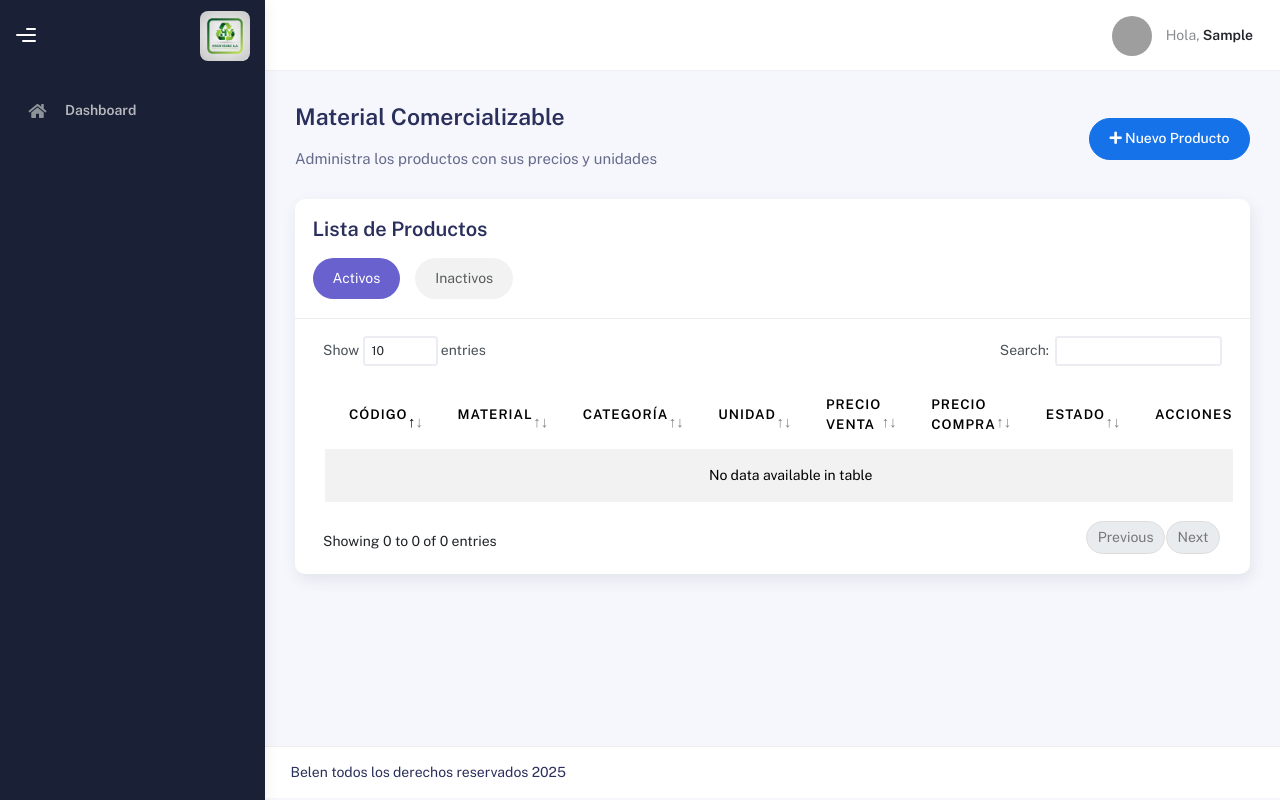
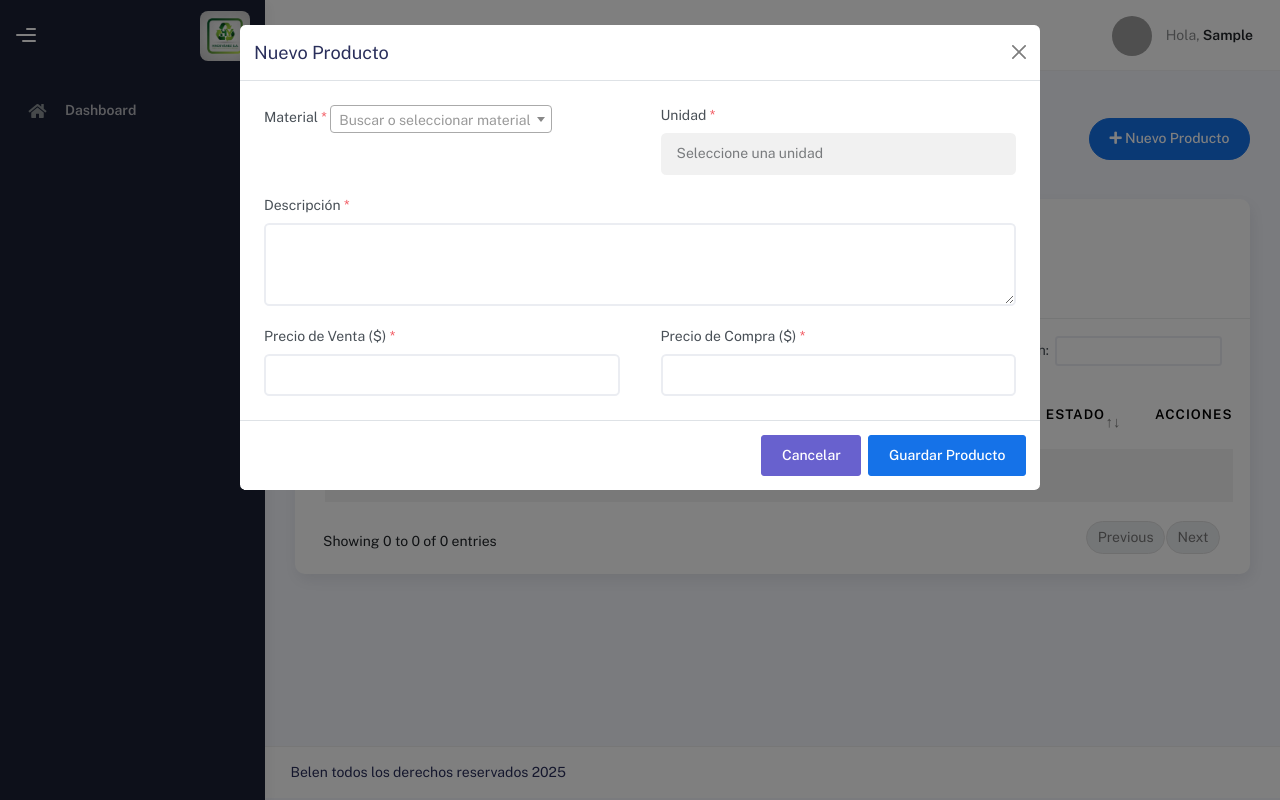
Before and after one commit to Jordan-dito/sistema_reciclaje, a PHP site: page /sistema_reciclaje/productos/index.php in a window 1280 px wide, after a click on "Nuevo Producto". Run offline with PHP 8.4, Linux system fonts and the light colour scheme; the visitor is signed in with stand-in values (Sample User, id 1); data that the repository does not hold is empty; grey boxes are pictures that could not be loaded.

Commit message:
Mejoras en modulo productos: autocompletado de unidades y prevencion de duplicados

```diff
--- a/productos/index.php
+++ b/productos/index.php
@@ -128,6 +128,63 @@ if (!$auth->isAuthenticated()) {
       </div>
     </div>
 
+    <!-- Modal Agregar Producto -->
+    <div class="modal fade" id="modalAgregarProducto" tabindex="-1" aria-hidden="true" data-bs-backdrop="static" data-bs-keyboard="false">
+      <div class="modal-dialog modal-lg">
+        <div class="modal-content">
+          <div class="modal-header">
+            <h5 class="modal-title">Nuevo Producto</h5>
+            <button type="button" class="btn-close" data-bs-dismiss="modal" aria-label="Close"></button>
+          </div>
+          <div class="modal-body">
+            <form id="formAgregarProducto">
+              <div class="row">
+                <div class="col-md-6">
+                  <div class="form-group">
+                    <label for="material_id">Material <span class="text-danger">*</span></label>
+                    <select id="material_id" name="material_id" class="form-control" required>
+                      <option value="">Seleccione un material</option>
+                    </select>
+                  </div>
+                </div>
+                <div class="col-md-6">
+                  <div class="form-group">
+                    <label for="unidad_id">Unidad <span class="text-danger">*</span></label>
+                    <select id="unidad_id" name="unidad_id" class="form-control" required disabled>
+                      <option value="">Seleccione una unidad</option>
+                    </select>
+                  </div>
+                </div>
+                <div class="col-md-12">
+                  <div class="form-group">
+                    <label for="descripcion">Descripción <span class="text-danger">*</span></label>
+                    <textarea id="descripcion" name="descripcion" class="form-control" rows="3" required></textarea>
+                  </div>
+                </div>
+                <div class="col-md-6">
+                  <div class="form-group">
+                    <label for="precio_venta">Precio de Venta ($) <span class="text-danger">*</span></label>
+                    <input type="number" id="precio_venta" name="precio_venta" class="form-control" step="0.01" min="0.01" required>
+                  </div>
+                </div>
+                <div class="col-md-6">
+                  <div class="form-group">
+                    <label for="precio_compra">Precio de Compra ($) <span class="text-danger">*</span></label>
+                    <input type="number" id="precio_compra" name="precio_compra" class="form-control" step="0.01" min="0.01" required>
+                  </div>
+                </div>
+                <input type="hidden" id="estado" name="estado" value="activo">
+              </div>
+            </form>
+          </div>
+          <div class="modal-footer">
+            <button type="button" class="btn btn-secondary" data-bs-dismiss="modal">Cancelar</button>
+            <button type="button" class="btn btn-primary" id="btnGuardarProducto">Guardar Producto</button>
+          </div>
+        </div>
+      </div>
+    </div>
+
     <!-- Modal Editar Producto -->
     <div class="modal fade" id="modalEditarProducto" tabindex="-1" aria-hidden="true" data-bs-backdrop="static" data-bs-keyboard="false">
       <div class="modal-dialog modal-lg">
@@ -212,6 +269,9 @@ if (!$auth->isAuthenticated()) {
       include __DIR__ . '/../includes/footer-scripts.php';
     ?>
     <script>
+      var materialesList = [];
+      var productosList = [];
+
       function cargarMateriales() {
         $.ajax({
           url: 'api.php?action=materiales',
@@ -223,20 +283,19 @@ if (!$auth->isAuthenticated()) {
               var selectEdit = $('#edit_material_id');
               selectAdd.html('<option value="">Seleccione un material</option>');
               selectEdit.html('<option value="">Seleccione un material</option>');
+
+              materialesList = response.data;
               response.data.forEach(function(mat) {
                 selectAdd.append('<option value="' + mat.id + '">' + mat.nombre + '</option>');
                 selectEdit.append('<option value="' + mat.id + '">' + mat.nombre + '</option>');
               });
 
-              // Inicializar Select2 con búsqueda si no está ya inicializado
               if (!selectAdd.hasClass('select2-hidden-accessible')) {
                 selectAdd.select2({
                   placeholder: 'Buscar o seleccionar material',
                   allowClear: true,
                   dropdownParent: $('#modalAgregarProducto')
                 });
-              } else {
-                selectAdd.trigger('change');
               }
 
               if (!selectEdit.hasClass('select2-hidden-accessible')) {
@@ -245,8 +304,6 @@ if (!$auth->isAuthenticated()) {
                   allowClear: true,
                   dropdownParent: $('#modalEditarProducto')
                 });
-              } else {
-                selectEdit.trigger('change');
               }
             }
           }
@@ -279,7 +336,6 @@ if (!$auth->isAuthenticated()) {
           "language": { "url": "//cdn.datatables.net/plug-ins/1.11.5/i18n/es-ES.json" }
         });
 
-        var productosList = [];
         var estadoActual = 'activos';
 
         window.cambiarFiltroEstado = function(nuevoEstado) {
@@ -290,9 +346,45 @@ if (!$auth->isAuthenticated()) {
         cargarMateriales();
         cargarUnidades();
 
-        // Inicializar Select2 cuando se abre el modal de agregar
+        $('#material_id').on('change', function() {
+          var selectedMaterialId = $(this).val();
+          var selectUnidad = $('#unidad_id');
+
+          if (selectedMaterialId) {
+            // 1. Buscar si ya hay un producto ACTIVO (para evitar duplicados)
+            var productoActivo = productosList.find(function(p) {
+              return p.material_id == selectedMaterialId && p.estado === 'activo';
+            });
+
+            if (productoActivo) {
+              swal({
+                title: "Material ya registrado",
+                text: "Este material ya tiene un producto activo (Código: " + productoActivo.nombre + "). No puede registrarlo de nuevo.",
+                icon: "error"
+              });
+              $(this).val(null).trigger('change');
+              selectUnidad.val('').trigger('change').prop('disabled', true);
+              return;
+            }
+
+            // 2. Buscar si el material ya se ha usado antes (para sugerir la unidad)
+            var registroPrevio = productosList.find(function(p) {
+              return p.material_id == selectedMaterialId;
+            });
+
+            if (registroPrevio) {
+              // Si existe un registro previo, autocompletar la unidad y bloquear
+              selectUnidad.val(registroPrevio.unidad_id).trigger('change').prop('disabled', true);
+            } else {
+              // Si es un material totalmente nuevo, permitir elegir unidad
+              selectUnidad.val('').trigger('change').prop('disabled', false);
+            }
+          } else {
+            selectUnidad.val('').trigger('change').prop('disabled', true);
+          }
+        });
+
         $('#modalAgregarProducto').on('shown.bs.modal', function() {
-          // Asegurar que Select2 esté inicializado para Material
           if (!$('#material_id').hasClass('select2-hidden-accessible')) {
             $('#material_id').select2({
               placeholder: 'Buscar o seleccionar material',
@@ -300,29 +392,28 @@ if (!$auth->isAuthenticated()) {
               dropdownParent: $('#modalAgregarProducto')
             });
           }
+          $('#unidad_id').prop('disabled', true);
+          $('#material_id').val(null).trigger('change');
         });
 
-        // Limpiar Select2 y validación cuando se cierra el modal de agregar
         $('#modalAgregarProducto').on('hidden.bs.modal', function() {
           $('#material_id').val(null).trigger('change');
-          $('#nombre').removeClass('is-valid is-invalid');
-          $('#nombre').next('.invalid-feedback').remove();
+          $('#unidad_id').val('').trigger('change').prop('disabled', true);
+          $('#formAgregarProducto')[0].reset();
         });
 
-        // Inicializar Select2 cuando se abre el modal de editar
         $('#modalEditarProducto').on('shown.bs.modal', function() {
-          // Asegurar que Select2 esté inicializado para Material (aunque esté deshabilitado)
           if (!$('#edit_material_id').hasClass('select2-hidden-accessible')) {
             $('#edit_material_id').select2({
               placeholder: 'Buscar o seleccionar material',
               allowClear: true,
               dropdownParent: $('#modalEditarProducto'),
-              disabled: true // Select2 también debe estar deshabilitado
+              disabled: true
             });
           } else {
-            // Si ya está inicializado, asegurar que esté deshabilitado
             $('#edit_material_id').prop('disabled', true);
           }
+          $('#edit_unidad_id').prop('disabled', true);
         });
 
         function cargarProductos() {
@@ -332,7 +423,7 @@ if (!$auth->isAuthenticated()) {
             dataType: 'json',
             success: function(response) {
               if (response.success) {
-                productosList = response.data; // Guardar lista para validación
+                productosList = response.data;
                 table.clear();
                 response.data.forEach(function(producto) {
                   var badgeEstado = producto.estado === 'activo'
@@ -363,41 +454,9 @@ if (!$auth->isAuthenticated()) {
                 });
                 table.draw();
               }
-            },
-            error: function() {
-              swal("Error", "No se pudieron cargar los productos", "error");
             }
           });
         }
-
-        // Validar duplicados en tiempo real (material + unidad)
-        $('#material_id, #unidad_id').on('change', function() {
-          var material_id = $('#material_id').val();
-          var unidad_id = $('#unidad_id').val();
-
-          if (material_id && unidad_id) {
-            // Verificar si existe combinación
-            var existe = productosList.some(function(prod) {
-              return prod.estado === 'activo' &&
-                     prod.material_id == material_id &&
-                     prod.unidad_id == unidad_id;
-            });
-
-            if (existe) {
-              var productoExistente = productosList.find(function(prod) {
-                return prod.estado === 'activo' &&
-                       prod.material_id == material_id &&
-                       prod.unidad_id == unidad_id;
-              });
-
-              swal({
-                title: "Producto Duplicado",
-                text: "Ya existe un producto con este material y unidad (Código: " + productoExistente.nombre + ")",
-                icon: "warning"
-              });
-            }
-          }
-        });
 
         $('#btnGuardarProducto').click(function() {
           var form = $('#formAgregarProducto')[0];
@@ -406,50 +465,21 @@ if (!$auth->isAuthenticated()) {
             return;
           }
 
-          // Validar duplicados antes de enviar
           var material_id = $('#material_id').val();
           var unidad_id = $('#unidad_id').val();
-
-          var existe = productosList.some(function(prod) {
-            return prod.estado === 'activo' &&
-                   prod.material_id == material_id &&
-                   prod.unidad_id == unidad_id;
-          });
-
-          if (existe) {
-            var productoExistente = productosList.find(function(prod) {
-              return prod.estado === 'activo' &&
-                     prod.material_id == material_id &&
-                     prod.unidad_id == unidad_id;
-            });
-            swal("Error", "Ya existe un producto con este material y unidad (Código: " + productoExistente.nombre + ")", "error");
-            return;
-          }
-
-          // Validar campos obligatorios adicionales
           var descripcion = $('#descripcion').val().trim();
           var precio_venta = parseFloat($('#precio_venta').val());
           var precio_compra = parseFloat($('#precio_compra').val());
 
-          if (!descripcion) {
-            swal("Error", "La descripción es obligatoria", "error");
-            $('#descripcion').focus();
+          if (!material_id || !unidad_id || !descripcion || isNaN(precio_venta) || precio_venta <= 0 || isNaN(precio_compra) || precio_compra <= 0) {
+            swal("Error", "Todos los campos son obligatorios y los precios deben ser mayores a 0", "error");
             return;
           }
 
-          if (!precio_venta || precio_venta <= 0) {
-            swal("Error", "El precio de venta es obligatorio y debe ser mayor a 0", "error");
-            $('#precio_venta').focus();
-            return;
-          }
-
-          if (!precio_compra || precio_compra <= 0) {
-            swal("Error", "El precio de compra es obligatorio y debe ser mayor a 0", "error");
-            $('#precio_compra').focus();
-            return;
-          }
-
-          var formData = {
+          $.ajax({
+            url: 'api.php',
+            method: 'POST',
+            data: {
               material_id: material_id,
               unidad_id: unidad_id,
               descripcion: descripcion,
@@ -457,26 +487,16 @@ if (!$auth->isAuthenticated()) {
               precio_compra: precio_compra,
               estado: $('#estado').val(),
               action: 'crear'
-          };
-
-          $.ajax({
-            url: 'api.php',
-            method: 'POST',
-            data: formData,
+            },
             dataType: 'json',
             success: function(response) {
               if (response.success) {
                 swal("¡Éxito!", response.message, "success");
                 $('#modalAgregarProducto').modal('hide');
-                $('#formAgregarProducto')[0].reset();
                 cargarProductos();
               } else {
                 swal("Error", response.message, "error");
               }
-            },
-            error: function(xhr) {
-              var error = xhr.responseJSON ? xhr.responseJSON.message : 'Error al guardar el producto';
-              swal("Error", error, "error");
             }
           });
         });
@@ -488,69 +508,27 @@ if (!$auth->isAuthenticated()) {
             return;
           }
 
-          // Validar duplicados antes de actualizar
           var id = $('#edit_id').val();
           var material_id = $('#edit_material_id').val();
           var unidad_id = $('#edit_unidad_id').val();
-
-          var existe = productosList.some(function(prod) {
-            return prod.estado === 'activo' &&
-                   prod.id != id &&
-                   prod.material_id == material_id &&
-                   prod.unidad_id == unidad_id;
-          });
-
-          if (existe) {
-            var productoExistente = productosList.find(function(prod) {
-              return prod.estado === 'activo' &&
-                     prod.id != id &&
-                     prod.material_id == material_id &&
-                     prod.unidad_id == unidad_id;
-            });
-            swal("Error", "Ya existe otro producto con este material y unidad (Código: " + productoExistente.nombre + ")", "error");
-            return;
-          }
-
-          // Validar campos obligatorios adicionales
           var descripcion = $('#edit_descripcion').val().trim();
           var precio_venta = parseFloat($('#edit_precio_venta').val());
           var precio_compra = parseFloat($('#edit_precio_compra').val());
 
-          if (!descripcion) {
-            swal("Error", "La descripción es obligatoria", "error");
-            $('#edit_descripcion').focus();
-            return;
-          }
-
-          if (!precio_venta || precio_venta <= 0) {
-            swal("Error", "El precio de venta es obligatorio y debe ser mayor a 0", "error");
-            $('#edit_precio_venta').focus();
-            return;
-          }
-
-          if (!precio_compra || precio_compra <= 0) {
-            swal("Error", "El precio de compra es obligatorio y debe ser mayor a 0", "error");
-            $('#edit_precio_compra').focus();
-            return;
-          }
-
-          // Obtener valores de campos deshabilitados antes de enviar
-          var formData = {
+          $.ajax({
+            url: 'api.php',
+            method: 'POST',
+            data: {
               id: id,
-            nombre: $('#edit_nombre').val(), // Campo deshabilitado pero necesario
-            material_id: material_id, // Campo deshabilitado pero necesario
-            unidad_id: unidad_id, // Campo deshabilitado pero necesario
+              nombre: $('#edit_nombre').val(),
+              material_id: material_id,
+              unidad_id: unidad_id,
               descripcion: descripcion,
               precio_venta: precio_venta,
               precio_compra: precio_compra,
               estado: $('#edit_estado').val() || 'activo',
               action: 'actualizar'
-          };
-
-          $.ajax({
-            url: 'api.php',
-            method: 'POST',
-            data: formData,
+            },
             dataType: 'json',
             success: function(response) {
               if (response.success) {
@@ -560,19 +538,11 @@ if (!$auth->isAuthenticated()) {
               } else {
                 swal("Error", response.message, "error");
               }
-            },
-            error: function(xhr) {
-              var error = xhr.responseJSON ? xhr.responseJSON.message : 'Error al actualizar el producto';
-              swal("Error", error, "error");
             }
           });
         });
 
         window.editarProducto = function(id) {
-          // Recargar dropdowns antes de abrir el modal para tener datos actualizados
-          cargarMateriales();
-          cargarUnidades();
-
           $.ajax({
             url: 'api.php?action=obtener&id=' + id,
             method: 'GET',
@@ -580,36 +550,25 @@ if (!$auth->isAuthenticated()) {
             success: function(response) {
               if (response.success) {
                 var prod = response.data;
-
-                // Esperar a que los dropdowns se carguen antes de establecer valores
-                setTimeout(function() {
                 $('#edit_id').val(prod.id);
                 $('#edit_nombre').val(prod.nombre);
-                  $('#edit_material_id').val(prod.material_id).trigger('change'); // Actualizar Select2
-                  $('#edit_unidad_id').val(prod.unidad_id);
+                $('#edit_material_id').val(prod.material_id).trigger('change');
+                $('#edit_unidad_id').val(prod.unidad_id).trigger('change');
                 $('#edit_descripcion').val(prod.descripcion || '');
+                $('#edit_material_id').prop('disabled', true);
+                $('#edit_unidad_id').prop('disabled', true);
 
-                  // Deshabilitar campos que no se pueden editar (ya están deshabilitados en HTML)
-                  // Los valores se mantienen para enviarlos en el formulario
-
-                  // Cargar precios
                 var precioVenta = 0;
                 var precioCompra = 0;
                 if (prod.precios) {
                   prod.precios.forEach(function(precio) {
-                      if (precio.tipo_precio === 'venta' && precio.estado === 'activo') {
-                        precioVenta = precio.precio_unitario;
-                      }
-                      if (precio.tipo_precio === 'compra' && precio.estado === 'activo') {
-                        precioCompra = precio.precio_unitario;
-                      }
+                    if (precio.tipo_precio === 'venta' && precio.estado === 'activo') precioVenta = precio.precio_unitario;
+                    if (precio.tipo_precio === 'compra' && precio.estado === 'activo') precioCompra = precio.precio_unitario;
                   });
                 }
                 $('#edit_precio_venta').val(precioVenta);
                 $('#edit_precio_compra').val(precioCompra);
-
                 $('#modalEditarProducto').modal('show');
-                }, 200); // Pequeño delay para asegurar que los dropdowns se cargaron
               }
             }
           });
@@ -622,8 +581,7 @@ if (!$auth->isAuthenticated()) {
             icon: "warning",
             buttons: true,
             dangerMode: true,
-          })
-          .then((willDelete) => {
+          }).then((willDelete) => {
             if (willDelete) {
               $.ajax({
                 url: 'api.php',
@@ -649,8 +607,7 @@ if (!$auth->isAuthenticated()) {
             text: "El producto volverá a estar disponible",
             icon: "info",
             buttons: true,
-          })
-          .then((willActivate) => {
+          }).then((willActivate) => {
             if (willActivate) {
               $.ajax({
                 url: 'api.php',
```
Lines whose indentation alone changed are shown as unchanged.
